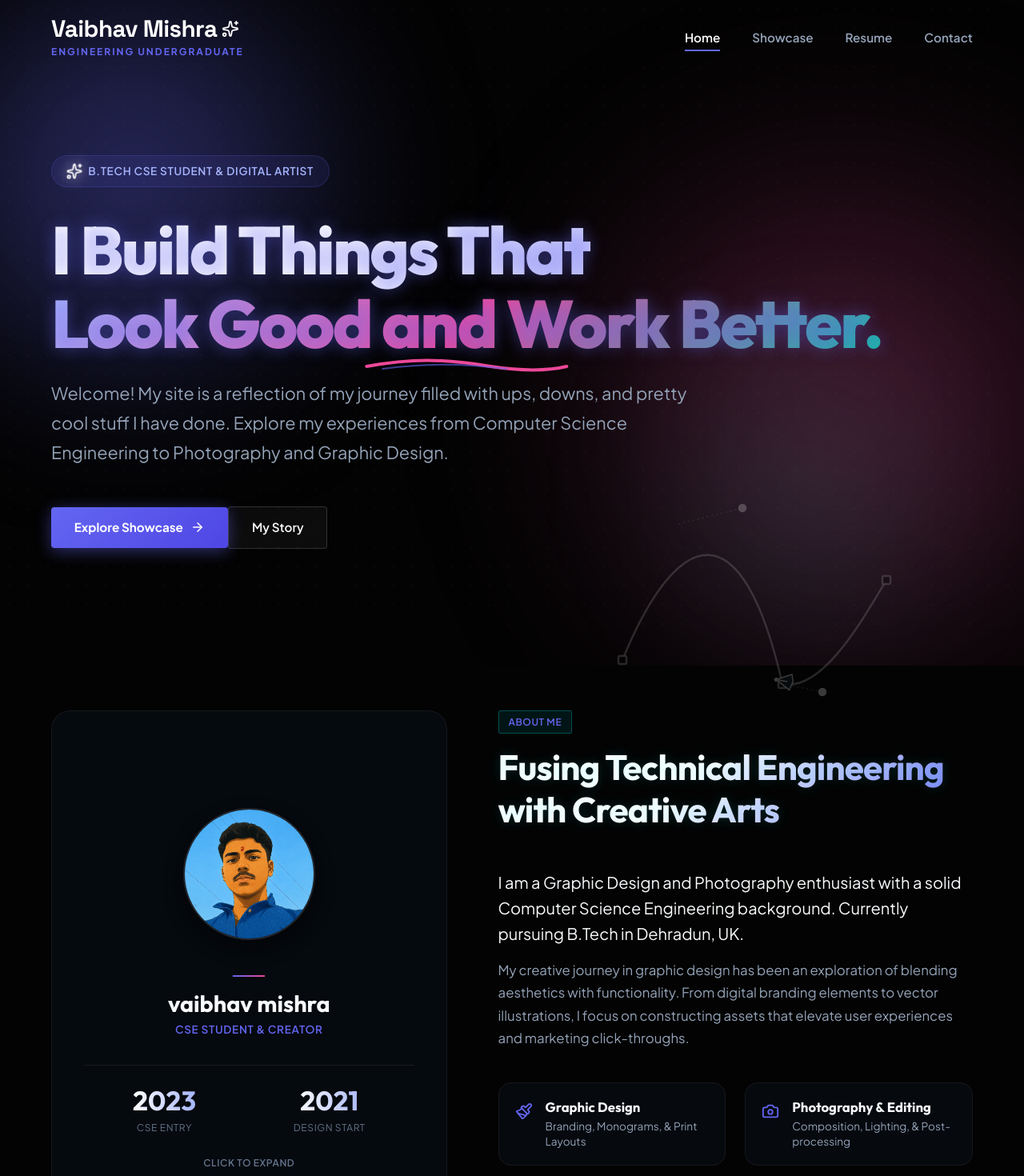
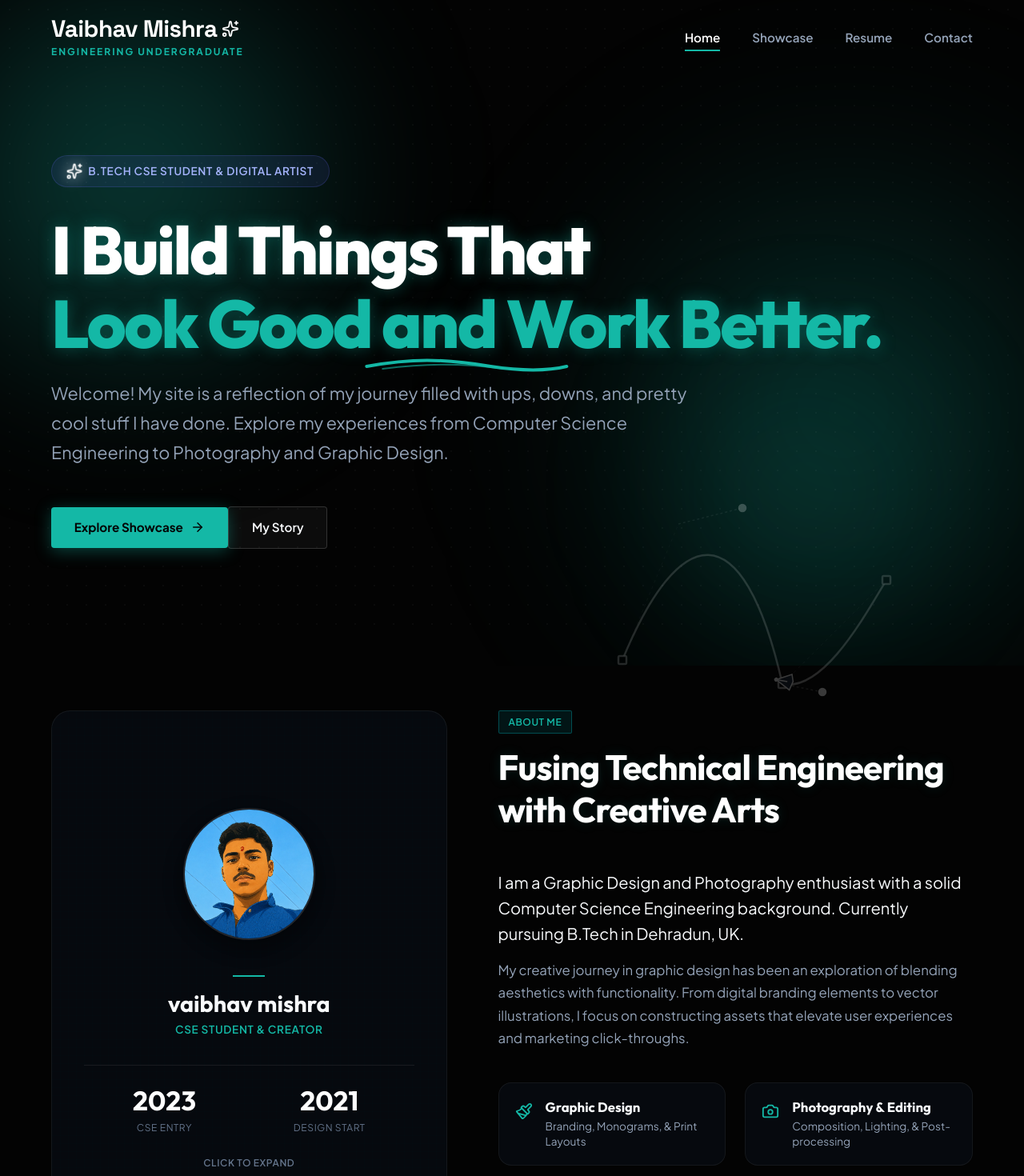
Before and after one commit to Vmishra2222/GraphicsPortfolio, a React (Vite) app: page / in a window 1280 px wide. Shown: the top 1470 px of the page at 80% size. Built offline with nearby package versions, Linux system fonts and the light colour scheme.

Commit message:
style: remove all gradients and purple/blue combos, use unified flat Teal accent

```diff
--- a/src/index.css
+++ b/src/index.css
@@ -25,22 +25,22 @@
   --text-secondary: #94a3b8;
   --text-muted: #64748b;
 
-  /* Primary Accent: Indigo */
-  --accent-color: #6366f1;
-  --accent-glow: #6366f173;
+  /* Primary Accent: Teal */
+  --accent-color: #14b8a6;
+  --accent-glow: rgba(20, 184, 166, 0.35);
 
-  /* Secondary Accent: Pink */
-  --accent-secondary: #ec4899;
-  --accent-secondary-glow: #ec489959;
+  /* Secondary Accent: same Teal */
+  --accent-secondary: #14b8a6;
+  --accent-secondary-glow: rgba(20, 184, 166, 0.25);
 
-  /* Tertiary Accent: Teal */
+  /* Tertiary Accent: same Teal */
   --accent-tertiary: #14b8a6;
   --accent-tertiary-glow: rgba(20, 184, 166, 0.25);
 
   /* Card styling */
   --card-bg: #0f172a4d;
   --card-border: #ffffff0f;
-  --card-border-hover: #6366f14d;
+  --card-border-hover: rgba(20, 184, 166, 0.3);
 
   /* Nav */
   --nav-bg: #03030399;
@@ -183,20 +183,16 @@ h1, h2, h3, h4, h5, h6 {
 h1 {
   font-size: clamp(2.8rem, 7vw, 4.8rem);
   letter-spacing: -0.03em;
-  background: linear-gradient(135deg, #ffffff 30%, var(--accent-color) 100%);
-  -webkit-background-clip: text;
-  -webkit-text-fill-color: transparent;
+  color: #ffffff;
   text-shadow: 0 0 20px var(--accent-glow);
 }
 
 h2 {
   font-size: clamp(2rem, 4.5vw, 2.75rem);
   letter-spacing: -0.02em;
-  background: linear-gradient(135deg, #ffffff 40%, var(--accent-color) 100%);
-  -webkit-background-clip: text;
-  -webkit-text-fill-color: transparent;
+  color: #ffffff;
   margin-bottom: 2rem;
-  text-shadow: 0 0 15px rgba(0, 243, 255, 0.15);
+  text-shadow: 0 0 15px rgba(20, 184, 166, 0.15);
 }
 
 p {
@@ -269,8 +265,8 @@ p {
 }
 
 .btn-primary {
-  background: linear-gradient(135deg, var(--accent-color) 0%, #4f46e5 100%);
-  color: #fff;
+  background: var(--accent-color);
+  color: #030303;
   font-weight: 700;
   box-shadow: 0 4px 20px var(--accent-glow);
 }
@@ -278,7 +274,7 @@ p {
 .btn-primary:hover {
   transform: translateY(-2px);
   box-shadow: 0 8px 30px var(--accent-glow);
-  filter: brightness(1.1);
+  filter: brightness(1.15);
 }
 
 .btn-outline {
--- a/src/pages/Home.css
+++ b/src/pages/Home.css
@@ -51,11 +51,7 @@
 }
 
 .gradient-text {
-  background: linear-gradient(135deg, #a5b4fc 0%, #ec4899 50%, #14b8a6 100%);
-  -webkit-background-clip: text;
-  -webkit-text-fill-color: transparent;
-  display: inline-block;
-  position: relative;
+  color: var(--accent-color);
 }
 
 .hero-subtitle {
@@ -229,7 +225,7 @@
 .decorator-line {
   height: 2px;
   width: 40px;
-  background: linear-gradient(to right, var(--accent-color), var(--accent-secondary));
+  background: var(--accent-color);
   margin: 1rem auto;
 }
 
@@ -257,10 +253,7 @@
 
 .stat-item h4 {
   font-size: 2.1rem;
-  color: white;
-  background: linear-gradient(to right, #ffffff, #a5b4fc);
-  -webkit-background-clip: text;
-  -webkit-text-fill-color: transparent;
+  color: #ffffff;
   margin-bottom: 0.25rem;
 }
 
@@ -467,7 +460,7 @@
 
 .progress-bar-fill {
   height: 100%;
-  background: linear-gradient(to right, var(--accent-color), var(--accent-secondary));
+  background: var(--accent-color);
   border-radius: 99px;
 }
 
--- a/src/pages/PageStyles.css
+++ b/src/pages/PageStyles.css
@@ -187,15 +187,15 @@
 .skill-progress-bar-track {
   height: 6px;
   width: 100%;
-  background: rgba(0, 243, 255, 0.05);
-  border: 1px solid rgba(0, 243, 255, 0.15);
+  background: rgba(20, 184, 166, 0.05);
+  border: 1px solid rgba(20, 184, 166, 0.15);
   border-radius: 0;
   overflow: hidden;
 }
 
 .skill-progress-bar-fill {
   height: 100%;
-  background: linear-gradient(to right, var(--accent-color), var(--accent-secondary));
+  background: var(--accent-color);
   border-radius: 0;
 }
 
@@ -245,15 +245,13 @@
 .contact-info, .contact-form, .form-success-card {
   padding: 3rem;
   border-radius: 2px; /* Cyber sharp corners */
-  border: 1px solid rgba(0, 243, 255, 0.15);
+  border: 1px solid var(--card-border);
   background: rgba(10, 15, 30, 0.3);
 }
 
 .contact-info h2 {
   font-size: 2rem;
-  background: linear-gradient(135deg, #fff 40%, var(--accent-color) 100%);
-  -webkit-background-clip: text;
-  -webkit-text-fill-color: transparent;
+  color: #ffffff;
   margin-bottom: 1.5rem;
   line-height: 1.3;
 }
@@ -478,8 +476,8 @@
 .recruiter-cta-card {
   padding: 3.5rem 3rem;
   border-radius: 2px; /* Cyber sharp */
-  background: linear-gradient(135deg, rgba(10, 15, 30, 0.6) 0%, rgba(0, 243, 255, 0.03) 100%);
-  border: 1px solid rgba(0, 243, 255, 0.15);
+  background: #0f172a4d;
+  border: 1px solid var(--card-border);
   position: relative;
   text-align: center;
   overflow: hidden;
@@ -489,7 +487,7 @@
 
 .recruiter-cta-card:hover {
   border-color: var(--accent-secondary);
-  box-shadow: 0 30px 60px -15px rgba(0, 243, 255, 0.15), 0 0 40px -10px rgba(255, 0, 127, 0.15);
+  box-shadow: 0 30px 60px -15px rgba(20, 184, 166, 0.15), 0 0 40px -10px rgba(20, 184, 166, 0.15);
   transform: translateY(-4px);
 }
 
@@ -499,9 +497,9 @@
   gap: 0.6rem;
   padding: 0.5rem 1.2rem;
   border-radius: 2px; /* Sharp corners */
-  background: rgba(173, 255, 47, 0.1);
+  background: rgba(20, 184, 166, 0.1);
   color: var(--accent-tertiary);
-  border: 1px solid rgba(173, 255, 47, 0.25);
+  border: 1px solid rgba(20, 184, 166, 0.25);
   font-size: 0.75rem;
   font-family: monospace;
   font-weight: 700;
@@ -515,22 +513,22 @@
   height: 8px;
   border-radius: 50%;
   background-color: var(--accent-tertiary);
-  box-shadow: 0 0 0 0 rgba(173, 255, 47, 0.7);
-  animation: pulse-yellow 1.5s infinite;
+  box-shadow: 0 0 0 0 rgba(20, 184, 166, 0.7);
+  animation: pulse-teal 1.5s infinite;
 }
 
-@keyframes pulse-yellow {
+@keyframes pulse-teal {
   0% {
     transform: scale(0.95);
-    box-shadow: 0 0 0 0 rgba(173, 255, 47, 0.7);
+    box-shadow: 0 0 0 0 rgba(20, 184, 166, 0.7);
   }
   70% {
     transform: scale(1);
-    box-shadow: 0 0 0 6px rgba(173, 255, 47, 0);
+    box-shadow: 0 0 0 6px rgba(20, 184, 166, 0);
   }
   100% {
     transform: scale(0.95);
-    box-shadow: 0 0 0 0 rgba(173, 255, 47, 0);
+    box-shadow: 0 0 0 0 rgba(20, 184, 166, 0);
   }
 }
 
@@ -539,9 +537,7 @@
   font-weight: 800;
   letter-spacing: -0.02em;
   margin-bottom: 1rem;
-  background: linear-gradient(135deg, #ffffff 40%, var(--accent-color) 70%, var(--accent-secondary) 100%);
-  -webkit-background-clip: text;
-  -webkit-text-fill-color: transparent;
+  color: #ffffff;
 }
 
 .cta-content p {
```
